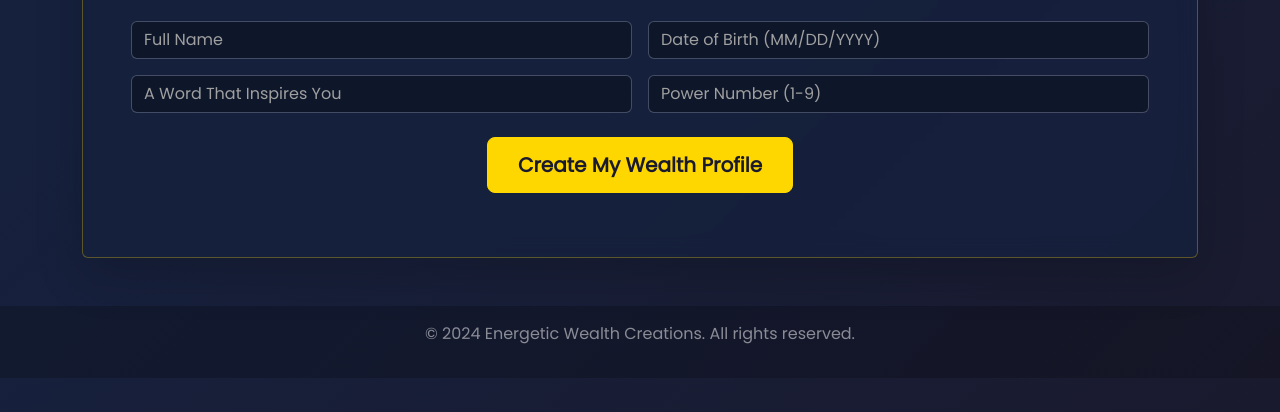
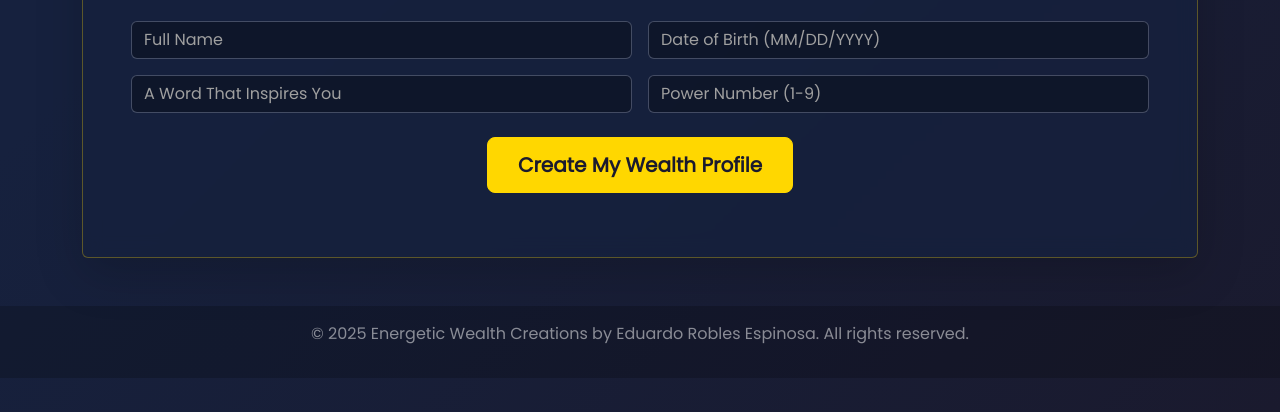
Before and after one commit to eduardoroblesespinosa/mfh, a plain HTML site: page index.html in a window 1280 px wide. Shown: the part 388-800 px from the top of the page. Drawn offline with nearby package versions, Linux system fonts and the light colour scheme.

Commit message:
Update index.html

```diff
--- a/index.html
+++ b/index.html
@@ -88,7 +88,7 @@
     </main>
 
     <footer class="text-center text-white-50 py-3 mt-5">
-        <p>&copy; 2024 Energetic Wealth Creations. All rights reserved.</p>
+        <p>&copy; 2025 Energetic Wealth Creations by Eduardo Robles Espinosa. All rights reserved.</p>
     </footer>
 
     <script type="importmap">
```
